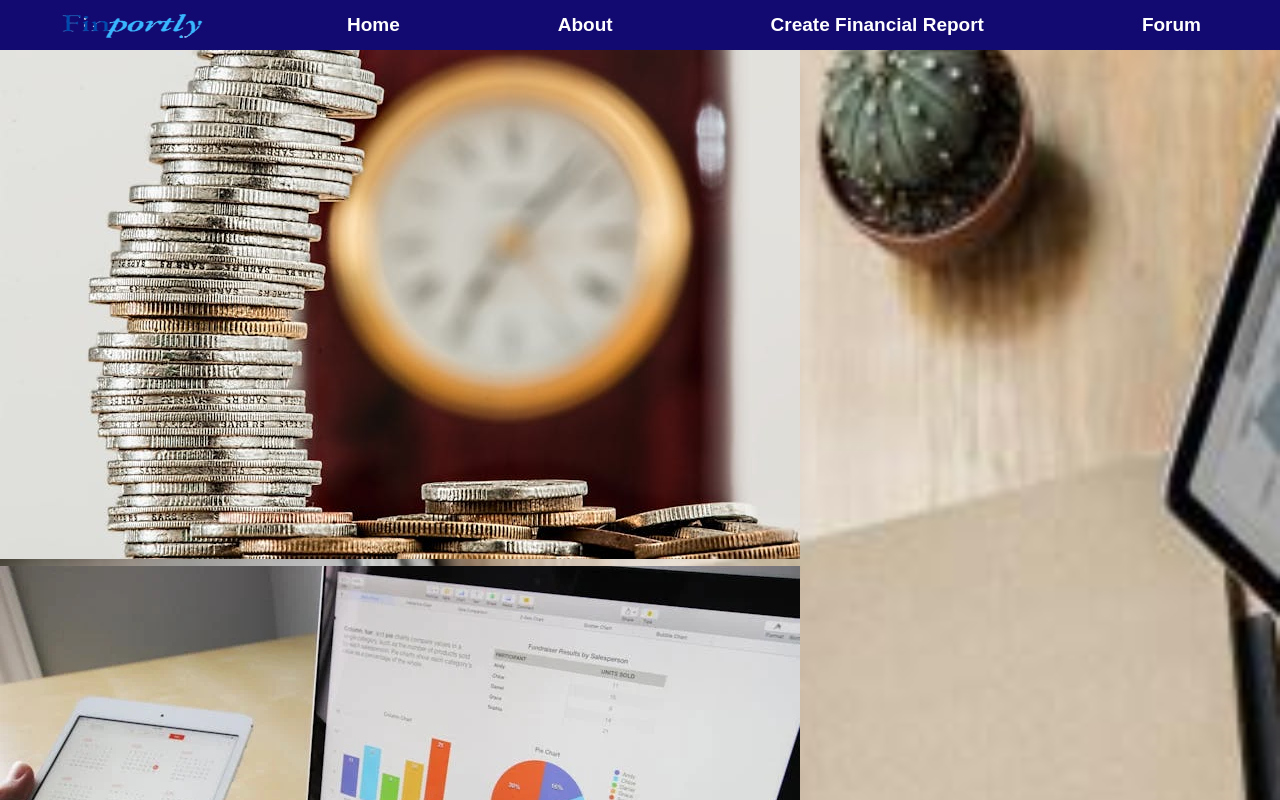
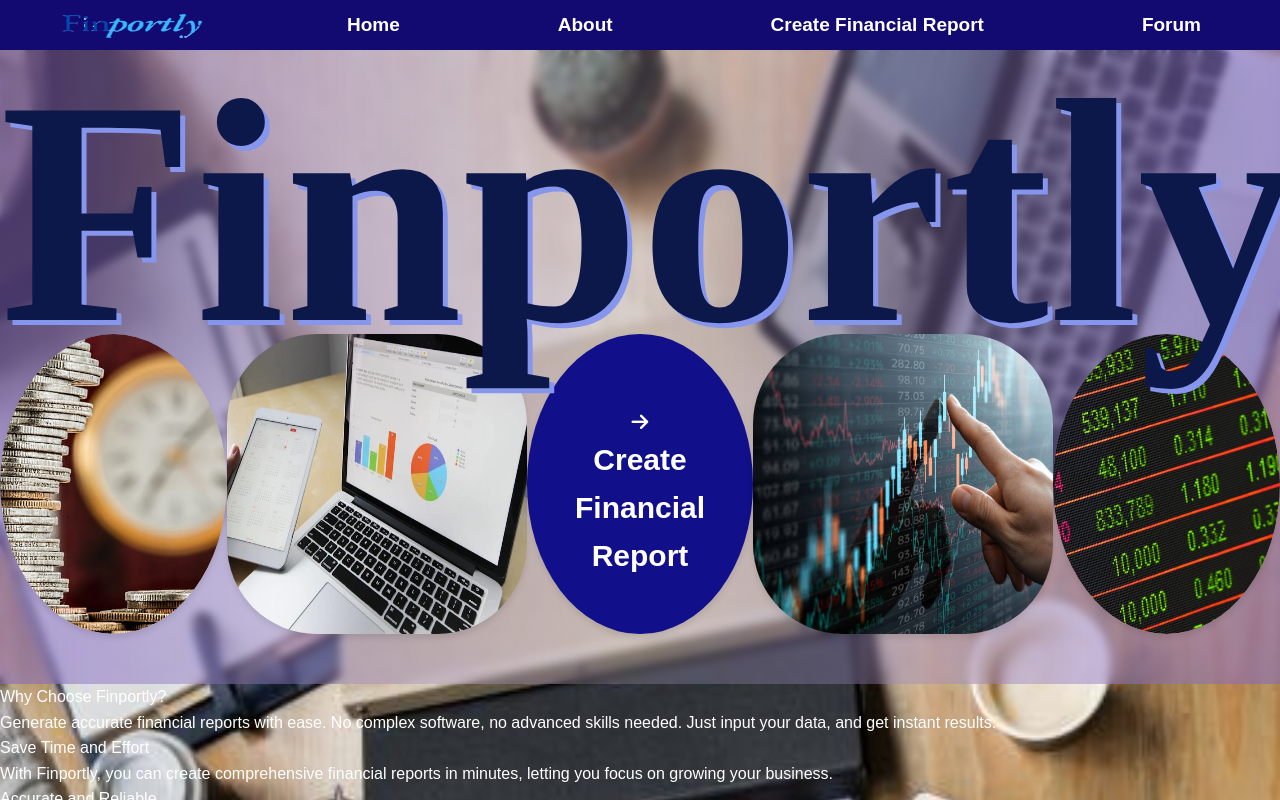
Before and after one commit to anpham09/A_Finportly, a plain HTML site: page index.html in a window 1280 px wide. Shown: the top 800 px of the page. Drawn offline with nearby package versions, Linux system fonts and the light colour scheme.

Commit message:
title-section

```diff
--- a/css/style.css
+++ b/css/style.css
@@ -84,3 +84,103 @@ body {
     height: 26px;
     background-color: transparent;
 } */
+
+
+/* Title */
+.title-section {
+    text-align: center;
+    padding-top: 0;
+    /* background-color: rgba(172, 158, 204, 0.45); */
+    background: linear-gradient(to left, rgba(131, 103, 196, 0.541), rgba(187, 180, 205, 0.262), rgba(131, 103, 196, 0.541));
+    backdrop-filter: blur(4px);
+    border: 15px;
+}
+
+.companyName {
+    font-size: 320px;
+    font-weight: bold;
+    font-family: Montserrat;
+    color: hwb(229 5% 71%);
+    text-shadow: 5px 5px hwb(231 53% 7%);
+    line-height: 1.2;
+    position: relative;
+    top: 20px;
+    z-index: 1;
+}
+
+/* Image Section */
+.image-gallery {
+    display: flex;
+    justify-content: center;
+    align-items: center;
+    gap: 0;
+    position: relative;
+    top: -50px;
+}
+.gallery-item {
+    width: 300px;
+    height: 300px;
+    overflow: hidden;
+    border-radius: 50%;
+    display: flex;
+    justify-content: center;
+    align-items: center;
+    box-shadow: 0 4px 6px rgba(0, 0, 0, 0.1);
+}
+.gallery-item img {
+    width: 100%;
+    height: 100%;
+    object-fit: cover;
+    border-radius: 50%;
+    box-shadow: rgba(149, 157, 165, 0.2) 0px 8px 24px;
+    transition: 0.3s;
+}
+.gallery-item:hover {
+    transform: translateY(-10px) scale(1.02);
+}
+.none_border{
+    height: 300px;
+    width: 300px;
+}
+.border_img {
+    height: 300px;
+    width: 300px;
+    border-radius: 30%;
+}
+.squareImg {
+    width: 300px;
+    height: 300px;
+    border-radius: 30%;
+    display: flex;
+    justify-content: center;
+    align-items: center;
+    box-shadow: 0 4px 6px rgba(0, 0, 0, 0.1);
+    transition: background-color 0.3s;
+}
+.squareImg:hover {
+    transform: translateY(-10px) scale(1.02);
+}
+
+
+/* Go to fillInfo.html button */
+.main-button {
+    width: 300px;
+    height: 300px;
+    background-color: hsl(241, 80%, 30%);
+    border-radius: 50%;
+    justify-content: center;
+    align-items: center;
+    box-shadow: 0 4px 6px rgba(0, 0, 0, 0.1);
+    transition: background-color 0.3s;
+}
+.main-button a {
+    text-decoration: none;
+    color: white;
+    font-size: 30px;
+    font-weight: bold;
+    text-align: center;
+}
+.main-button:hover {
+    background-color: hsl(249, 58%, 42%);
+    transform: translateY(-10px) scale(1.02);
+}
```
Also changed, not shown: index.html (+2 -1 lines), 1 other file.
